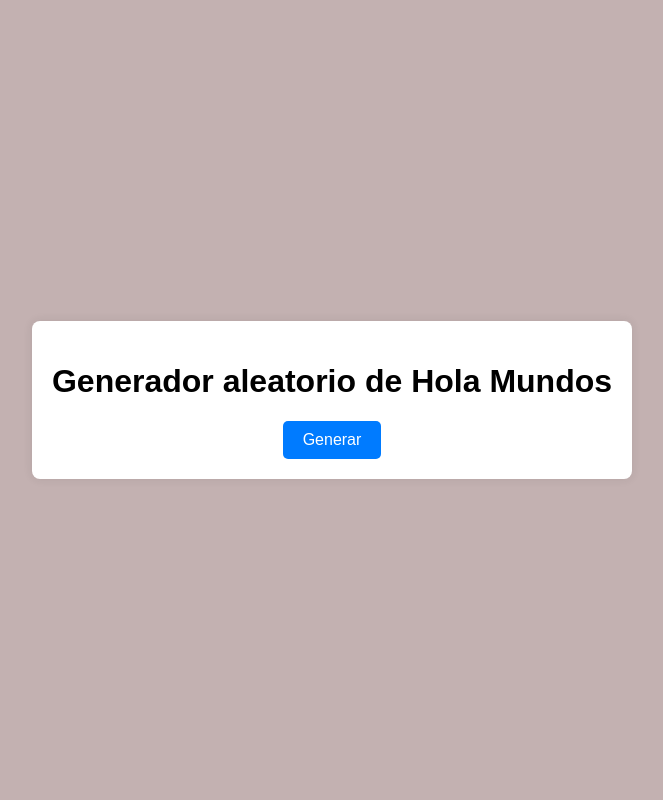
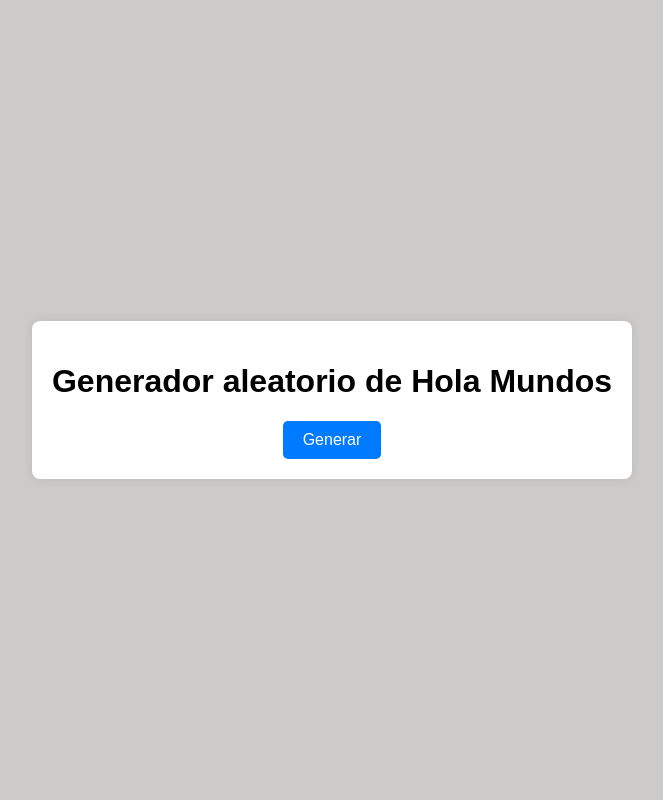
Before and after one commit to rugusa/appApuntes, a PHP site: page / in a window 1280 px wide. Shown: the whole page, without its empty margins (308-971 px from the left). Run offline with PHP 8.4, Linux system fonts and the light colour scheme.

Commit message:
probando

```diff
--- a/index.php
+++ b/index.php
@@ -25,7 +25,7 @@ if ($_SERVER['REQUEST_METHOD'] === 'POST') {
             justify-content: center;
             align-items: center;
             height: 100vh;
-            background-color:rgb(195, 177, 177);
+            background-color:rgb(205, 202, 202);
             margin: 0;
         }
 
```
